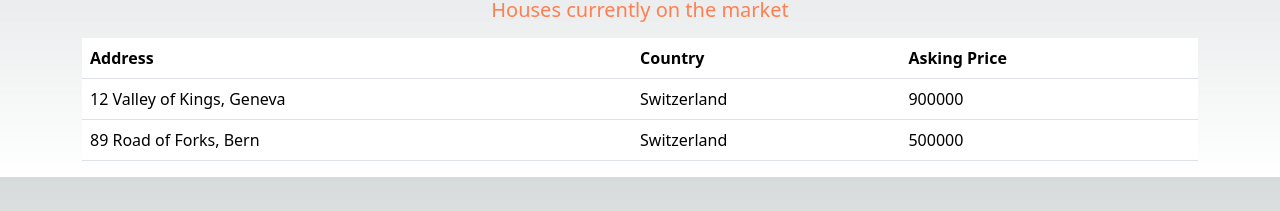
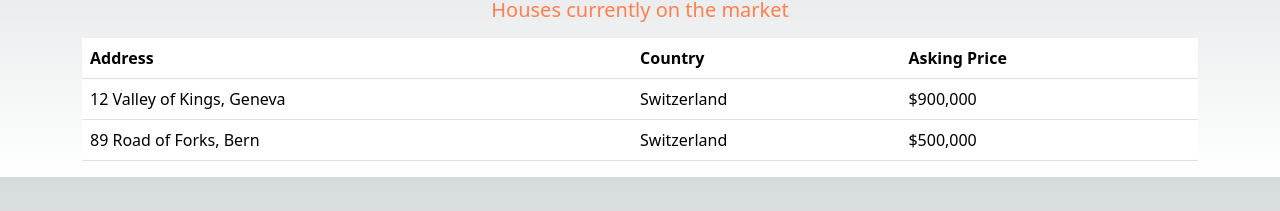
Before and after one commit to ms-tech-geek/globomantics, a Next.js app: page / in a window 1280 px wide. Shown: the part 176-387 px from the top of the page. Built offline with nearby package versions, Linux system fonts and the light colour scheme.

Commit message:
created new component with currencyFormatter and modified price in houseRow in a new format

```diff
--- a/components/houseRow.js
+++ b/components/houseRow.js
@@ -1,9 +1,11 @@
+import currencyFormatter from '@/helpers/currencyFormatter.js';
+
 const HouseRow = ({ house: { address, country, price } }) => {
   return (
     <tr>
       <td>{address}</td>
       <td>{country}</td>
-      <td>{price}</td>
+      <td>{currencyFormatter.format(price)}</td>
     </tr>
   );
 };
--- /dev/null
+++ b/helpers/currencyFormatter.js
@@ -0,0 +1,7 @@
+const currencyFormatter = Intl.NumberFormat('en-US', {
+  style: 'currency',
+  currency: 'USD',
+  maximumFractionDigits: 0,
+});
+
+export default currencyFormatter;
```
